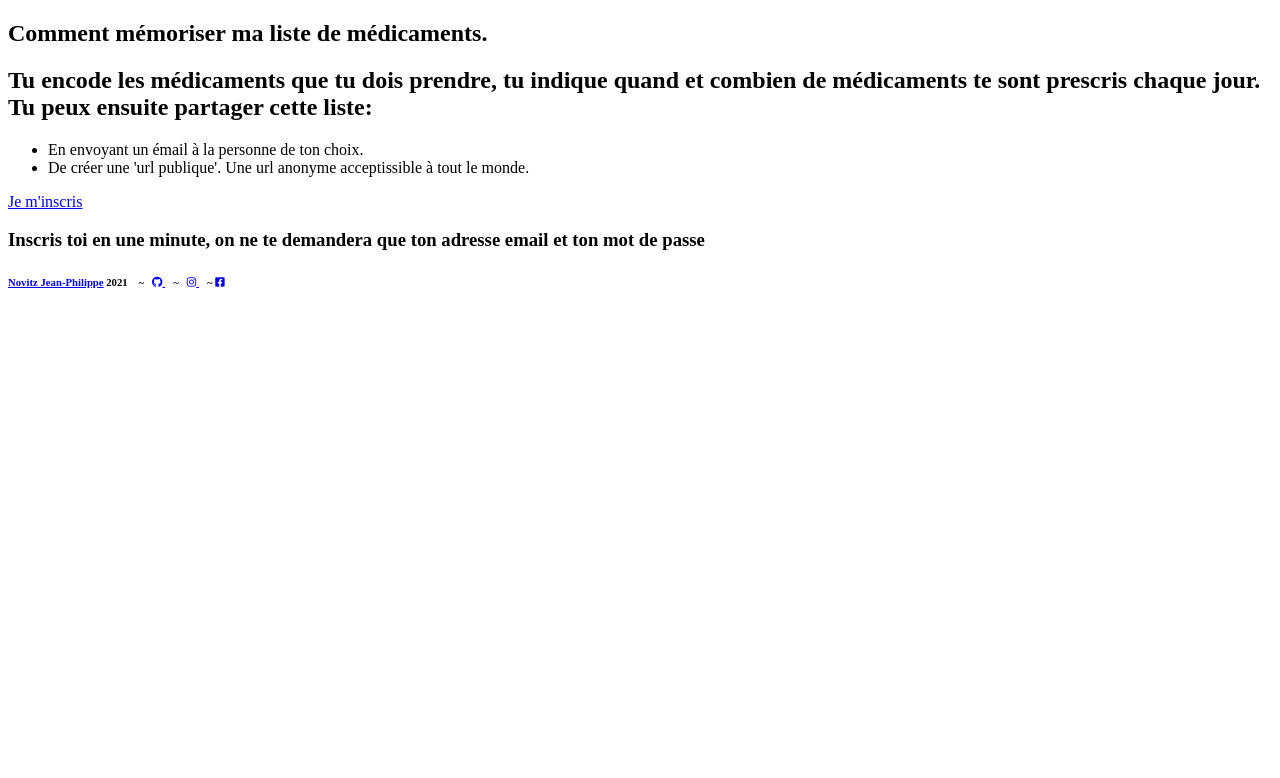
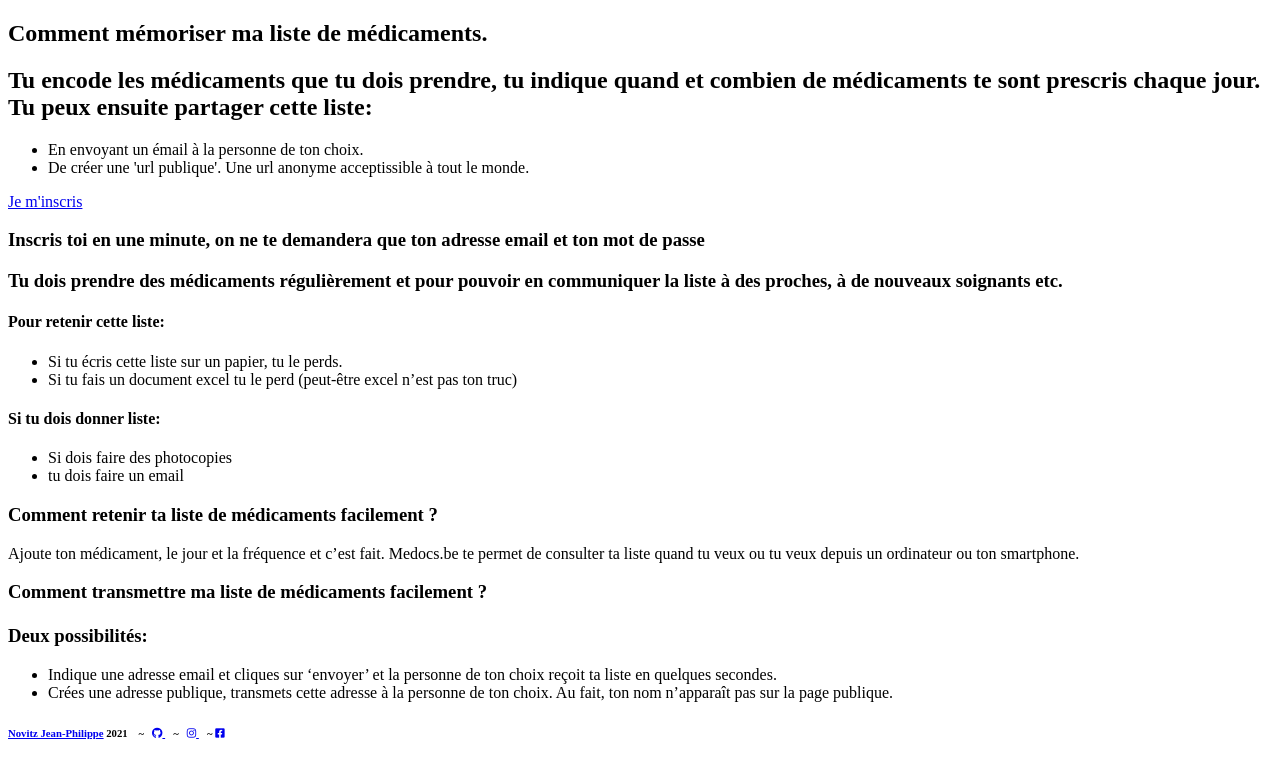
Before and after one commit to brandon-reed1/medocs, a Symfony app: template templates/public/index/index.html.twig in a window 1280 px wide. Shown: the top 778 px of the page. Run offline with Twig, Linux system fonts and the light colour scheme; the template is opened without the code that fills it, so the values that code supplies are empty; some libraries are stand-ins or nearby versions.

Commit message:
complete homepage

```diff
--- a/templates/public/index/index.html.twig
+++ b/templates/public/index/index.html.twig
@@ -17,33 +17,70 @@
             </article>
             <div class="cta">
                 <a href="{{ path('app_register') }}" class="btn bg-notice-dark text-white">Je m'inscris</a>
-{#                <a href="#infos" class="btn btn-basic text-primary border-primary">Plus d'infos</a>#}
+                {# <a href="#infos" class="btn btn-basic text-primary border-primary">Plus d'infos</a> #}
             </div>
 
             <h3>Inscris toi en une minute, on ne te demandera que ton adresse email et ton mot de passe</h3>
         </section>
-{#        <section class="index">#}
-{#            <h3><a id="infos">Comment fonctionne Mes Médocs ?</a></h3>#}
-{#            <p>#}
-{#                Simple. <br/>#}
-{#                Tu t'enregistre en fournissant simplement ton adresse email et un mot de passe, tu encode ensuite#}
-{#                les différents médicaments que tu prends et tu indique la quantité et la fréquence.#}
+        <section class="index">
+            <h3>
+                Tu dois prendre des médicaments régulièrement et pour pouvoir en communiquer la liste à des proches, à
+                de nouveaux soignants etc.
+            </h3>
 
-{#                <br/>Après tu as la possibilité de :#}
-{#            </p>#}
-{#            <ul>#}
-{#                <li>Envoyer ta liste par emal à la personne de ton choix. Il suffira d'indiquer l'adresse email#}
-{#                    et de cliquer sur 'envoyer'.#}
-{#                </li>#}
-{#                <li>De créer une 'url publique'. Une url qui montre votre liste de médicaments, qui ne contient pas#}
-{#                    votre nom#}
-{#                    et acceptissible à tout le monde.#}
-{#                </li>#}
-{#            </ul>#}
+            <h4>Pour retenir cette liste:</h4>
+            <ul>
+                <li>Si tu écris cette liste sur un papier, tu le perds.</li>
+                <li>Si tu fais un document excel tu le perd (peut-être excel n’est pas ton truc)</li>
+            </ul>
 
-{#            <a href="#" class="btn btn-basic text-primary-darker border-primary  ">#}
-{#                <i class="fab fa-github"></i> Github </a>#}
+            <h4>Si tu dois donner liste:</h4>
+            <ul>
+                <li>Si dois faire des photocopies</li>
+                <li>tu dois faire un email</li>
+            </ul>
 
-{#        </section>#}
+            <h3>Comment retenir ta liste de médicaments facilement ?</h3>
+
+            <p>Ajoute ton médicament, le jour et la fréquence et c’est fait. Medocs.be te permet de consulter ta liste
+                quand tu veux ou tu veux depuis un ordinateur ou ton smartphone.</p>
+
+            <h3>Comment transmettre ma liste de médicaments facilement ?
+
+                <br/> <br/> Deux possibilités:</h3>
+            <ul>
+                <li>Indique une adresse email et cliques sur ‘envoyer’ et la personne de ton choix reçoit ta liste en
+                    quelques
+                    secondes.
+                </li>
+                <li>Crées une adresse publique, transmets cette adresse à la personne de ton choix. Au fait, ton nom
+                    n’apparaît
+                    pas sur la page publique.
+                </li>
+            </ul>
+        </section>
+        {# <section class="index"> #}
+        {# <h3><a id="infos">Comment fonctionne Mes Médocs ?</a></h3> #}
+        {# <p> #}
+        {# Simple. <br/> #}
+        {# Tu t'enregistre en fournissant simplement ton adresse email et un mot de passe, tu encode ensuite #}
+        {# les différents médicaments que tu prends et tu indique la quantité et la fréquence. #}
+
+        {# <br/>Après tu as la possibilité de : #}
+        {# </p> #}
+        {# <ul> #}
+        {# <li>Envoyer ta liste par emal à la personne de ton choix. Il suffira d'indiquer l'adresse email #}
+        {# et de cliquer sur 'envoyer'. #}
+        {# </li> #}
+        {# <li>De créer une 'url publique'. Une url qui montre votre liste de médicaments, qui ne contient pas #}
+        {# votre nom #}
+        {# et acceptissible à tout le monde. #}
+        {# </li> #}
+        {# </ul> #}
+
+        {# <a href="#" class="btn btn-basic text-primary-darker border-primary  "> #}
+        {# <i class="fab fa-github"></i> Github </a> #}
+
+        {# </section> #}
     </div>
 {% endblock %}
```
